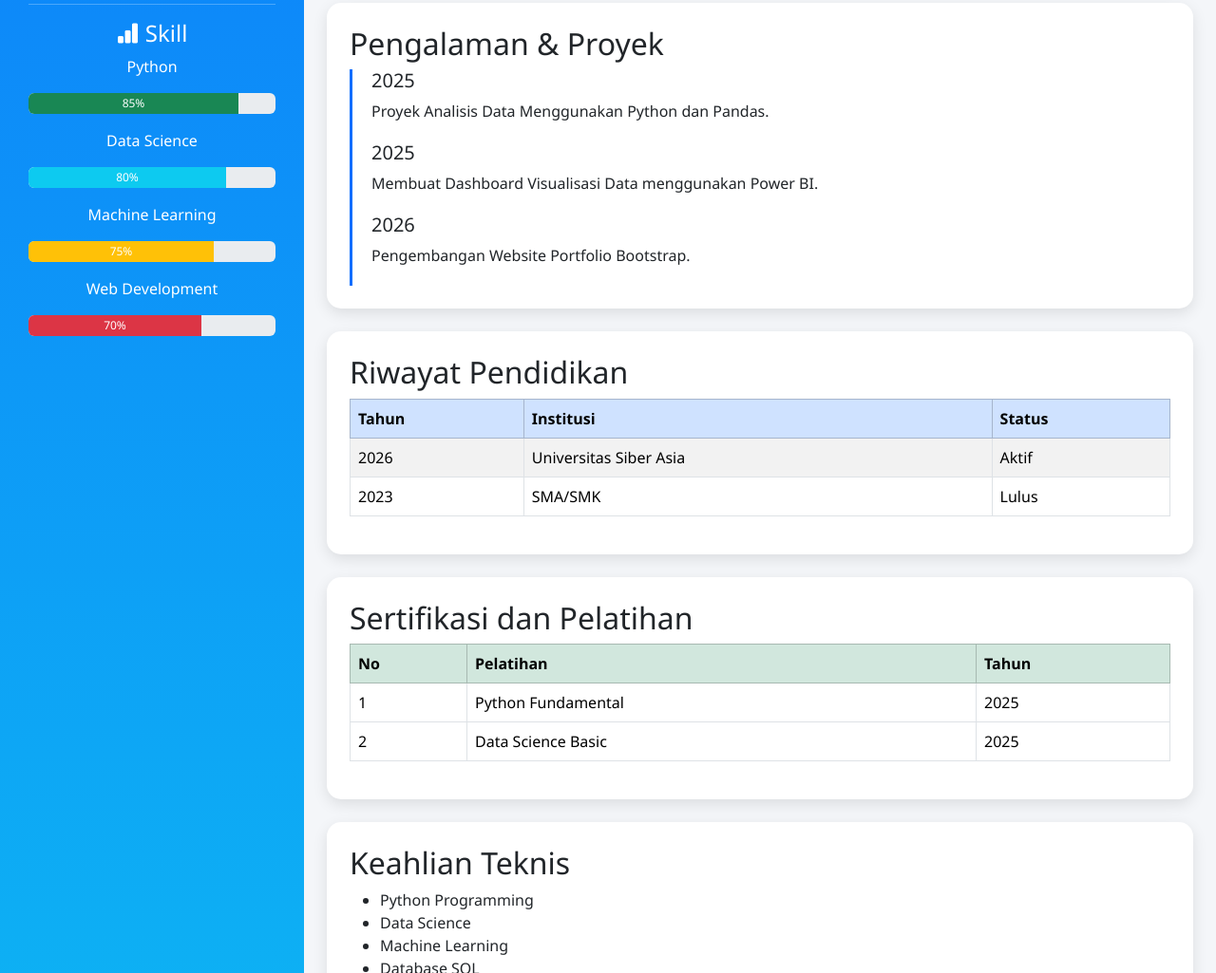
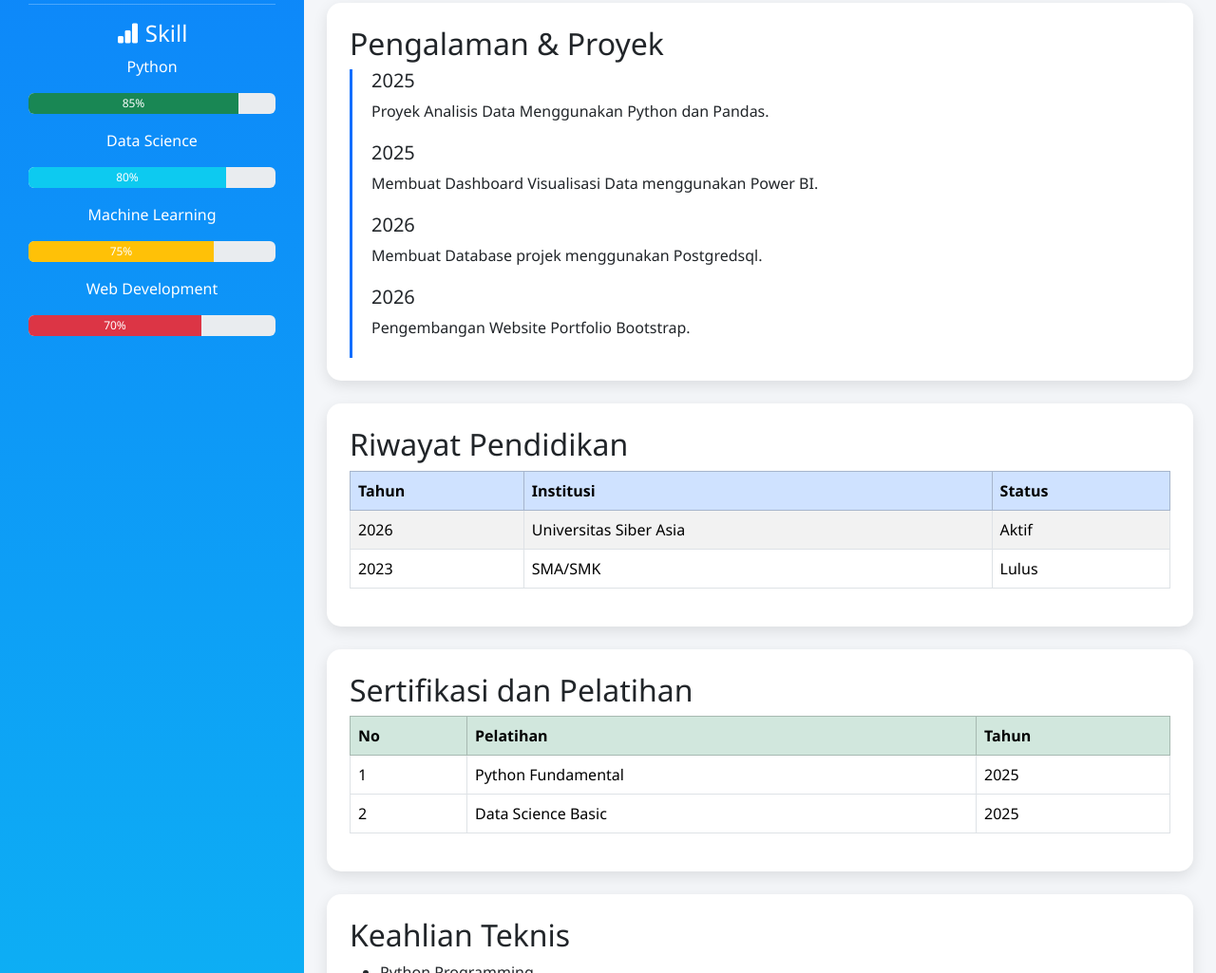
Before and after one commit to dhany-eng/cv-portfolio, a plain HTML site: page index.html in a window 1280 px wide. Shown: the part 730-1755 px from the top of the page at 95% size. Drawn offline with nearby package versions, Linux system fonts and the light colour scheme.

Commit message:
Update tampilan CV portfolio

```diff
--- a/index.html
+++ b/index.html
@@ -262,6 +262,13 @@ footer{
                 </p>
             </div>
 
+             <div class="timeline-item">
+                <h5>2026</h5>
+                <p>
+                    Membuat Database projek menggunakan Postgredsql.
+                </p>
+             </div>
+
             <div class="timeline-item">
                 <h5>2026</h5>
                 <p>
```
